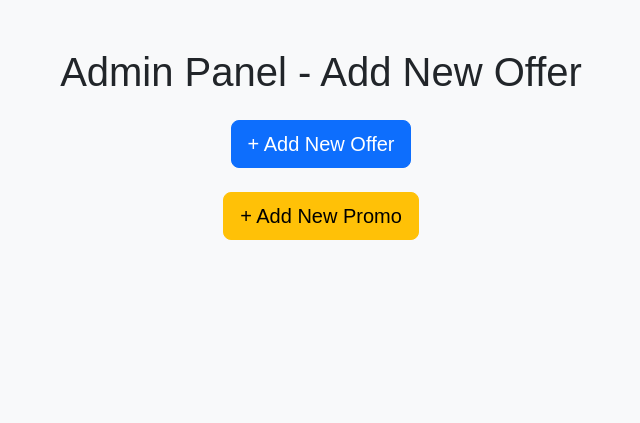
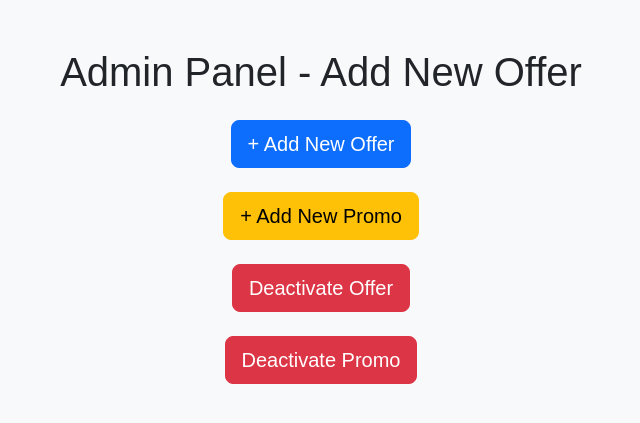
Before and after one commit to NimratSandhu/project-tempest, a Flask app: page /admin in a window 1280 px wide. Shown: the top 423 px of the page, without its empty margins (319-959 px from the left). Run offline with Flask 3, Linux system fonts and the light colour scheme.

Commit message:
Deactivating functionality to frontend

```diff
--- a/app/static/js/admin.js
+++ b/app/static/js/admin.js
@@ -92,4 +92,82 @@ document.addEventListener("DOMContentLoaded", () => {
       responseMsg.textContent = "Failed to add promo.";
     });
   });
+
+  const deactivateOfferBtn = document.getElementById("deactivateOfferBtn");
+  const deactivateOfferForm = document.getElementById("deactivateOfferForm");
+  const cancelDeactivateOfferBtn = document.getElementById("cancelDeactivateOfferBtn");
+  const deactivateOfferFormElem = document.getElementById("deactivateOfferFormElem");
+
+  deactivateOfferBtn.addEventListener("click", () => {
+    deactivateOfferForm.classList.remove("d-none");
+    deactivateOfferBtn.classList.add("d-none");
+  });
+
+  cancelDeactivateOfferBtn.addEventListener("click", () => {
+    deactivateOfferForm.classList.add("d-none");
+    deactivateOfferBtn.classList.remove("d-none");
+    deactivateOfferFormElem.reset();
+    responseMsg.textContent = "";
+  });
+
+  deactivateOfferFormElem.addEventListener("submit", (event) => {
+    event.preventDefault();
+    const id = document.getElementById("deactivate_offer_id").value;
+
+    fetch("http://127.0.0.1:5000/deactivate_offer", {
+      method: "POST",
+      headers: { "Content-Type": "application/json" },
+      body: JSON.stringify({ id })
+    })
+    .then(response => response.json())
+    .then(result => {
+      responseMsg.style.color = "green";
+      responseMsg.textContent = "Offer deactivated successfully!";
+      deactivateOfferFormElem.reset();
+    })
+    .catch(error => {
+      console.error("Error:", error);
+      responseMsg.style.color = "red";
+      responseMsg.textContent = "Failed to deactivate offer.";
+    });
+  });
+
+  const deactivatePromoBtn = document.getElementById("deactivatePromoBtn");
+  const deactivatePromoForm = document.getElementById("deactivatePromoForm");
+  const cancelDeactivatePromoBtn = document.getElementById("cancelDeactivatePromoBtn");
+  const deactivatePromoFormElem = document.getElementById("deactivatePromoFormElem");
+
+  deactivatePromoBtn.addEventListener("click", () => {
+    deactivatePromoForm.classList.remove("d-none");
+    deactivatePromoBtn.classList.add("d-none");
+  });
+
+  cancelDeactivatePromoBtn.addEventListener("click", () => {
+    deactivatePromoForm.classList.add("d-none");
+    deactivatePromoBtn.classList.remove("d-none");
+    deactivatePromoFormElem.reset();
+    responseMsg.textContent = "";
+  });
+
+  deactivatePromoFormElem.addEventListener("submit", (event) => {
+    event.preventDefault();
+    const id = document.getElementById("deactivate_promo_id").value;
+
+    fetch("http://127.0.0.1:5000/deactivate_promo", {
+      method: "POST",
+      headers: { "Content-Type": "application/json" },
+      body: JSON.stringify({ id })
+    })
+    .then(response => response.json())
+    .then(result => {
+      responseMsg.style.color = "green";
+      responseMsg.textContent = "Promo deactivated successfully!";
+      deactivatePromoFormElem.reset();
+    })
+    .catch(error => {
+      console.error("Error:", error);
+      responseMsg.style.color = "red";
+      responseMsg.textContent = "Failed to deactivate promo.";
+    });
+  });
 });
--- a/app/static/js/script.js
+++ b/app/static/js/script.js
@@ -11,6 +11,7 @@ document.addEventListener("DOMContentLoaded", () => {
         card.innerHTML = `
           <h2>${offer.restaurant_name}</h2>
           <p>${offer.description}</p>
+          <p>${offer.id}</p>
           <p class="expiration">Expires: ${offer.expiration_date}</p>
         `;
 
--- a/app/templates/admin.html
+++ b/app/templates/admin.html
@@ -81,6 +81,38 @@
       <button type="button" id="cancelPromoBtn" class="btn btn-secondary ms-2">Cancel</button>
     </form>
   </div>
+
+  <!-- Deactivate Offer -->
+  <div class="d-flex justify-content-center mb-4">
+    <button id="deactivateOfferBtn" class="btn btn-danger btn-lg">Deactivate Offer</button>
+  </div>
+  <div id="deactivateOfferForm" class="card shadow p-4 d-none">
+    <h4 class="mb-3">Deactivate an Offer</h4>
+    <form id="deactivateOfferFormElem">
+      <div class="mb-3">
+        <label for="deactivate_offer_id" class="form-label">Offer ID</label>
+        <input type="text" class="form-control" id="deactivate_offer_id" required>
+      </div>
+      <button type="submit" class="btn btn-danger">Deactivate</button>
+      <button type="button" id="cancelDeactivateOfferBtn" class="btn btn-secondary ms-2">Cancel</button>
+    </form>
+  </div>
+
+  <!-- Deactivate Promo -->
+  <div class="d-flex justify-content-center mb-4">
+    <button id="deactivatePromoBtn" class="btn btn-danger btn-lg">Deactivate Promo</button>
+  </div>
+  <div id="deactivatePromoForm" class="card shadow p-4 d-none">
+    <h4 class="mb-3">Deactivate a Promo</h4>
+    <form id="deactivatePromoFormElem">
+      <div class="mb-3">
+        <label for="deactivate_promo_id" class="form-label">Promo ID</label>
+        <input type="text" class="form-control" id="deactivate_promo_id" required>
+      </div>
+      <button type="submit" class="btn btn-danger">Deactivate</button>
+      <button type="button" id="cancelDeactivatePromoBtn" class="btn btn-secondary ms-2">Cancel</button>
+    </form>
+  </div>
 </div>
 
 <script src="{{ url_for('static', filename='js/admin.js') }}"></script>
```
Also changed, not shown: app/routes/api.py (+10 -9 lines).
